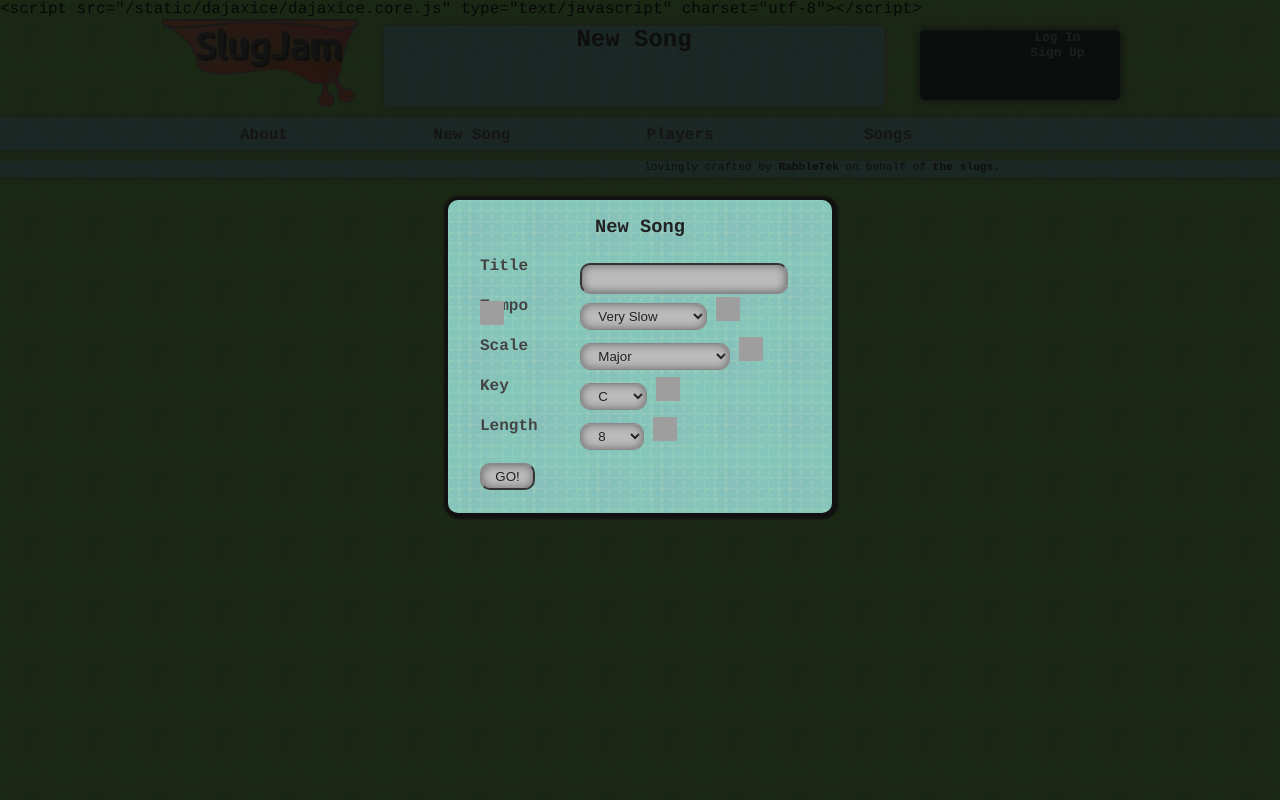
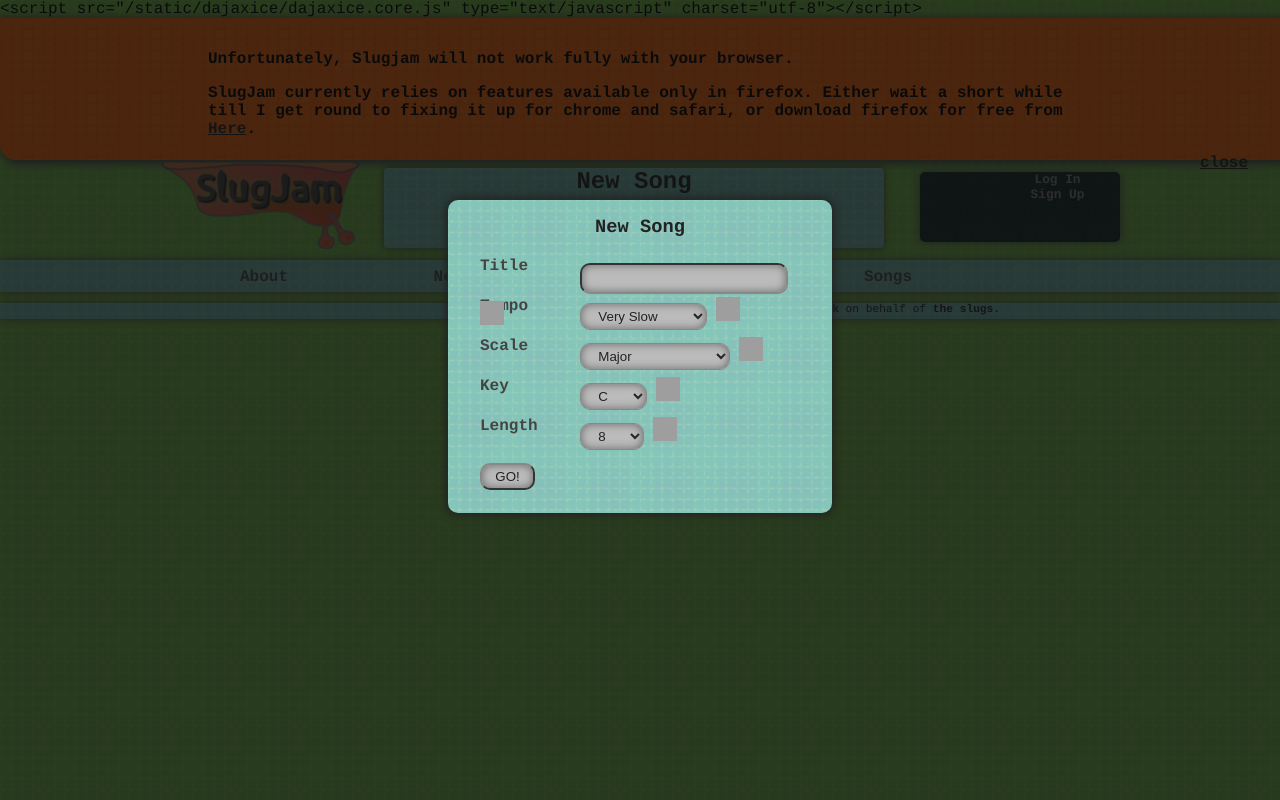
Before and after one commit to SamsPepper1/slugsynth_dynamic, a Django app: page /song/new/ in a window 1280 px wide. Run offline with Django 3.2, Linux system fonts and the light colour scheme; parts of the project's set-up code (start-up, migrations or seed data) failed here and were passed over; grey boxes are pictures that could not be loaded.

Commit message:
started crearting home page. regularised stylesheets (a bit). added story2.

```diff
--- a/home/views.py
+++ b/home/views.py
@@ -20,6 +20,8 @@ def about(request):
 def story(request):
 	storyWords = getRandomStoryWords()
 	return render(request, 'story.html', storyWords)
+def story2(request):
+	return render(request, 'story2.html')
 
 
 def donate(request):
--- a/player/static/js/profile_edit.js
+++ b/player/static/js/profile_edit.js
@@ -72,6 +72,7 @@ function drawSlugs(slugs){
 			var img = document.createElement('img');
 			img.setAttribute('src',static_url + 'images/edit.png')
 			img.setAttribute('class','editButton');
+			img.setAttribute('title','Change ' + slugs[i].name+"'s name.")
 			outer.appendChild(img);
 			img.onclick = show_editor
 			// adds edit form
--- a/player/templates/player_info.html
+++ b/player/templates/player_info.html
@@ -41,7 +41,8 @@
 		<form method=POST action="/user/imageChange/" enctype=multipart/form-data hidden=True id="image_form">
 			{% csrf_token %}
 			{{ imageForm }}
-			<input type="submit" title="submit"/>
+			<input type="submit" title="submit" value="Upload"/>
+
 		</form>
 		{% endif %}
 	</header>
--- a/slugsynth_dynamic/urls.py
+++ b/slugsynth_dynamic/urls.py
@@ -1,5 +1,5 @@
 from django.conf.urls import patterns, include, url
-from home.views import home, testAjax, about, story, donate
+from home.views import home, testAjax, about, story,story2, donate
 from django.conf import settings
 from django.contrib import admin
 from django.contrib.staticfiles.urls import staticfiles_urlpatterns
@@ -13,6 +13,7 @@ urlpatterns = patterns('',
 	url(r'^$', home),
 	url(r'^about/$', about),
 	url(r'^story/$',story),
+	url(r'^story2/$',story2),
 	url(r'^donate/$',donate),
 	url(r'^testajax$',testAjax),
 	url(r'^song/', include('song.urls')),
--- a/song/templates/newSongForm.html
+++ b/song/templates/newSongForm.html
@@ -10,12 +10,13 @@
 			<div class="songOptionField">
 				<label for="tempo">Tempo</label>
 				<select id="tempoInput" name="tempo">
-					<option value=8>Very Slow</option>
-					<option value=10>Slow</option>
-					<option value=15>Medium</option>
-					<option value=20>Very Medium</option>
-					<option value=30>Fast</option>
-					<option value=40>Very Fast</option>
+					<option value=40>Very Slow</option>
+					<option value=80>Slow</option>
+					<option value=120>Medium</option>
+					<option value=160>Very Medium</option>
+					<option value=240>Fast</option>
+					<option value=480>Very Fast</option>
+					<option value=660>Silly Fast</option>
 				</select>
 				<img class="tooltip" src="{{ STATIC_URL }}images/help-icon.png" title="fast or slow? you decide. pick a number (we recommend something between 100 and 800)."></img>
 
--- a/static/css/forms.css
+++ b/static/css/forms.css
@@ -4,6 +4,7 @@
 
 .fullpage_form {
 	width: 50%;
+	background-color: #222;
 	background-image: url(../images/formbg.jpg);
 	background-repeat: True;
 	padding: 1em;
@@ -128,5 +129,7 @@ input[type=submit] {
 
 	border-radius: 1em;
 	background: url(../images/navbg.jpg);
+	-moz-box-shadow:    0px 0px 5px 5px #552222;
+	-webkit-box-shadow: 0px 0px 5px 5px #552222;
 	box-shadow: 0px 0px 5px 5px #552222;
 }
--- a/static/css/global.css
+++ b/static/css/global.css
@@ -87,7 +82,10 @@ header h1 {
 	height: 70px;
 	margin: 12px 0px 12px 0px;
 	border-radius: 5px;
-	box-shadow: 0px 0px 8px 2px #666666;
+	background-color: #222;
+	-moz-box-shadow:    0px 0px 8px 2px #666;
+	-webkit-box-shadow: 0px 0px 8px 2px #666;
+	box-shadow: 0px 0px 8px 0px #666666;
 	background-image: url(../images/formbg.jpg);
 }
 #loginBox a.text,
@@ -140,9 +138,9 @@ nav {
 	background-color: #4F7ABA;
 	background-image: url(../images/navbg.jpg);
 	background-repeat: True;
-	-moz-box-shadow: 10px 10px 5px #888;
-	-webkit-box-shadow: 10px 10px 5px #888;
-	box-shadow: 0px 0px 8px #888;
+	-moz-box-shadow: 0px 0px 8px 0px #666;
+	-webkit-box-shadow: 0px 0px 8px #666;
+	box-shadow: 0px 0px 8px 0px #666;
 }
 
 nav ul {
@@ -228,10 +220,9 @@ footer {
 	background-color: #4F7ABA;
 	background-image: url(../images/navbg.jpg);
 	background-repeat: True;
-	-moz-box-shadow: 10px 10px 5px #888;
-	-webkit-box-shadow: 10px 10px 5px #888;
-	box-shadow: 0px 0px 8px #888;
-
+	-moz-box-shadow: 0px 0px 8px #666;
+	-webkit-box-shadow: 0px 0px 8px #666;
+	box-shadow: 0px 0px 8px #666;
 }
 
 
@@ -370,3 +381,37 @@ span.help {
 #donate a {
 	color: #99BCA0;
 }
+
+
+#incompatibleBrowser {
+	margin: 0;
+	padding: 1em;
+	width: 100%;
+	height: 110px;
+	top: 0px;
+	background-color: #550000;
+	background: url(../images/whitebg.jpg);
+	border-radius: 0 0 1em 1em;
+	-moz-box-shadow:    2px 2px 8px 2px #666;
+	-webkit-box-shadow: 2px 2px 8px 2px #666;
+	box-shadow: 2px 2px 8px 2px #666;
+}
+
+#incompatibleBrowser p {
+	width: 70%;
+	margin: 1em auto;
+	font-weight: bold;
+}
+
+#incompatibleBrowser p a {
+	text-decoration: underline;
+}
+
+
+#close_browser_warning {
+	float: right;
+	text-decoration: underline;
+	margin:0 3em 0 0;
+	padding: 0;
+
+}
--- a/static/css/index.css
+++ b/static/css/index.css
@@ -47,11 +47,14 @@
             text-align: center;
         }
         #track {
+	    background: #222;
             background-image: url(../images/formbg.jpg);
             width: 1000px;
 	    margin: 0 auto;
             text-align: center;
 	    border-radius: 5px;
+	    -moz-box-shadow:    0px 0px 8px #666;
+	    -webkit-box-shadow: 0px 0px 8px #666;
 	    box-shadow: 0px 0px 8px #444;
         }
         #slugBoxLeft {
--- a/static/css/songTemplate.css
+++ b/static/css/songTemplate.css
@@ -1,5 +1,5 @@
 #rateSong {
-
+	background: #222;
 	background-image: url(../images/formbg.jpg);
 	border-radius: 5px;
 	width: 180px;
@@ -8,7 +8,9 @@
 	margin: 0 1em;
 	text-align: center;
 	color: #bbb;
-	box-shadow: 0px 0px 2px 2px #222;
+	-moz-box-shadow:    0px 0px 8px 0px #666;
+ 	-webkit-box-shadow: 0px 0px 8px 0px #666;
+	box-shadow: 0px 0px 8px 0px #666;
 }
 
 #rateSong #ratingHeader {
@@ -21,7 +23,6 @@
 
 #rateSong form {
 	margin: 0 auto;
-
 }
 
 #rateSong form .radioInput {
@@ -54,7 +55,7 @@
 	height: 100%;
 	top:  0;
 	left: 0;
-	background-color: rgba(0,0,0,0.8);
+	background-color: rgba(0,0,0,0.7);
 	opacity: 1;
 }
 
@@ -73,7 +74,9 @@
 	margin: 0.5em 0 0.5em 0;
 	padding: 0 1em 0 1em;
 	border-color: #888;
-	box-shadow: inset 0 0  10px #666;
+	-moz-box-shadow:    0px 0px 8px 0px #666;
+	-webkit-box-shadow: 0px 0px 8px 0px #666;
+	box-shadow: inset 0 0  8px #666;
 }
 
 #songOptions input:-moz-placeholder
@@ -95,6 +98,7 @@
 }
 #saveForm,
 #songOptions {
+	background: #0000bb;
 	background-image: url(../images/navbg.jpg);
 	width: 320px;
 	border-radius: 10px;
@@ -102,7 +106,9 @@
 	opacity: 1;
 	margin: 0 auto;
 	margin-top: 200px;
-	box-shadow: 1px 1px 2px 5px #111;
+	-moz-box-shadow:    0px 0px 8px 2px #222;
+	-webkit-box-shadow: 0px 0px 8px 2px #222;
+	box-shadow: 0px 0px 8px 2px #222;
 	color: #444;
 }
 
@@ -133,10 +139,7 @@
 	width: 1.5em;
 	height: 1.5em;
 	cursor: pointer;
-
-
 }
-
 
 
 .ratingBox {
@@ -158,7 +161,9 @@
 	margin: 0.5em 0 0.5em 1.5em;
 	border-radius: 4px;
 	background: url(../images/navbg.jpg);
-	box-shadow: 0px 0px 8px #888;
+	-moz-box-shadow:    0px 0px 8px 0px #666;
+	-webkit-box-shadow: 0px 0px 8px 0px #666;
+	box-shadow: 0px 0px 8px #666;
 }
 
 
--- a/static/js/slugsynth.js
+++ b/static/js/slugsynth.js
@@ -1398,7 +1398,7 @@ function cell(x, y, width, height,note, pos,paper, parent) {
 
 	//var scaleFactorX = all.pixelWidth/550;
         //var scaleFactorX = all.songLength/100000;
-	var scaleFactorX = (322*all.pixelWidth)/all.songLength;
+	var scaleFactorX = 360*all.pixelWidth/all.songLength;
         var transform = 't '+ (this.x-5) + ',' + (this.y-((scaleFactorY*37)-this.height)) + ' s '+ scaleFactorX + ',' + scaleFactorY + ',0,0';
 
         var slugIm = slug.draw(this.parent.paper, 0,transform,mainAttrs.palletteSlugs,id );
@@ -1586,7 +1586,6 @@ function newSong(data){
 	var scale = scales[scaleString];
 	var baseFreq = parseFloat(document.getElementById('baseFreqInput').value);
 	var length = parseInt(document.getElementById('lengthInput').value);
-	tempo = tempo*length;
 	console.log('title: '+title+' tempo: ' + tempo + ' Scale: '+scale+'baseFreq: '+baseFreq+'length: ' + length)
 	setup(data, title, baseFreq, length, scale, tempo);
 	document.getElementById('songOptionsBgrnd').hidden = true;
--- a/templates/base.html
+++ b/templates/base.html
@@ -9,15 +9,17 @@
 
 		{% block style %}
 		{% endblock %}
-		<script>
-
-		</script>
 		{% block script %}
 		{% endblock %}
 
 	</head>
 
 	<body>
+	<div id="incompatibleBrowser" hidden=true>
+		<p>Unfortunately, Slugjam will not work fully with your browser.</p>
+		<p>SlugJam currently relies on features available only in firefox. Either wait a short while till I get round to fixing it up for chrome and safari, or download firefox for free from <a href="http://www.mozilla.org/en-US/">Here</a>.</p>
+		<a id="close_browser_warning" href="#" onclick="document.getElementById('incompatibleBrowser').hidden = true">close</a>
+	</div>
 
 	<header id="mainHeader">
 	<div id="logo">
@@ -60,6 +62,23 @@
 
 		</footer>
 
+	<script>
+		function incompatibleBrowser(){
+			document.getElementById('incompatibleBrowser').hidden = false;
+		}
+
+	 	if (typeof Audio == 'function'){
+			a = new Audio();
+			if (typeof a.mozSetup == 'function'){
+			} else {
+				incompatibleBrowser();
+			}
+		} else {
+			incompatibleBrowser();
+		}
+
+		</script>
+
 	</body>
 
 </html>
```
Also changed, not shown: other parts of static/css/global.css (+28 -19 lines), home/templates/about.html (+7 -8 lines), home/templates/donate.html (+2 -7 lines), home/templates/home.html (+33 -1 lines), home/templates/story.html (+12 -17 lines), home/templates/story2.html (added, +17 -0 lines), static/css/home.css (added, +113 -0 lines), static/css/profile.css (+9 -8 lines), templates/baseBlog.html (added, +11 -0 lines), static/images/whitebg.jpg (added).
